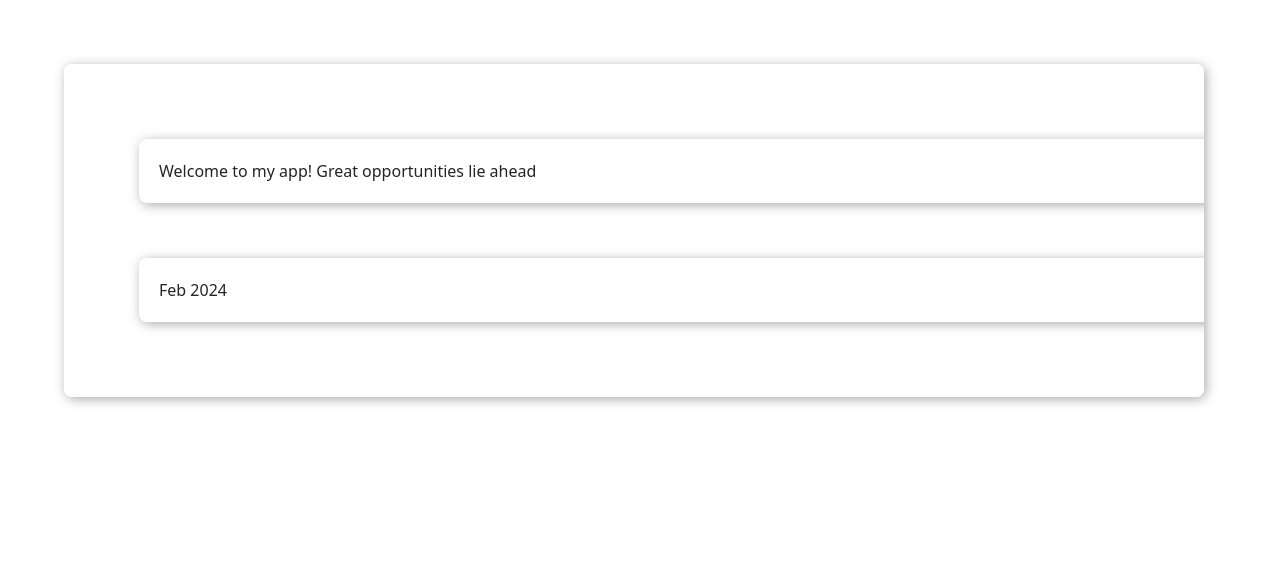
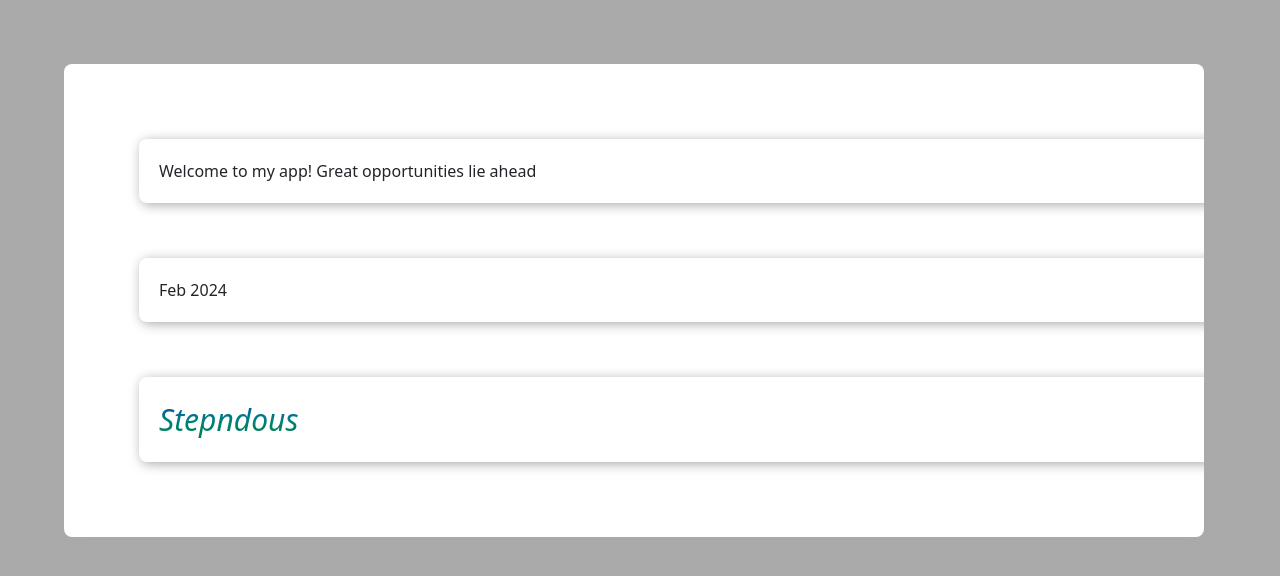
Before and after one commit to yuvneesh/yuvneesh.com, a Flask app: page / in a window 1280 px wide. Shown: the top 576 px of the page. Run offline with Flask 3, Linux system fonts and the light colour scheme.

Commit message:
playing around with css

```diff
--- a/static/main.css
+++ b/static/main.css
@@ -1,6 +1,8 @@
 body {
     margin: 0px;
+    background-color: #aaa;
 }
+
 .container {
     margin: 5% 5%;
     overflow: auto;
@@ -9,3 +11,11 @@
     box-shadow: 2px 2px 12px #aaa; /* Shadow effect for paper-like feel */
     border-radius: 8px; /* Rounded corners */
   }
+
+  .container.colored{
+    font-size: 30px;
+    font-style: italic;
+    background: -webkit-linear-gradient(blue, teal, green);
+    -webkit-background-clip: text;
+    -webkit-text-fill-color: transparent;
+  }
--- a/templates/home.html
+++ b/templates/home.html
@@ -6,4 +6,7 @@
     <div class="container">
         Feb 2024
     </div>
+    <div class="container colored">
+        Stepndous
+    </div>
 {% endblock %}
```
